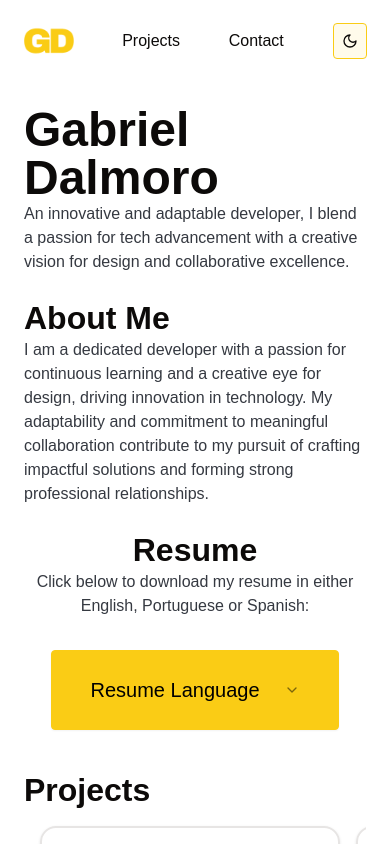
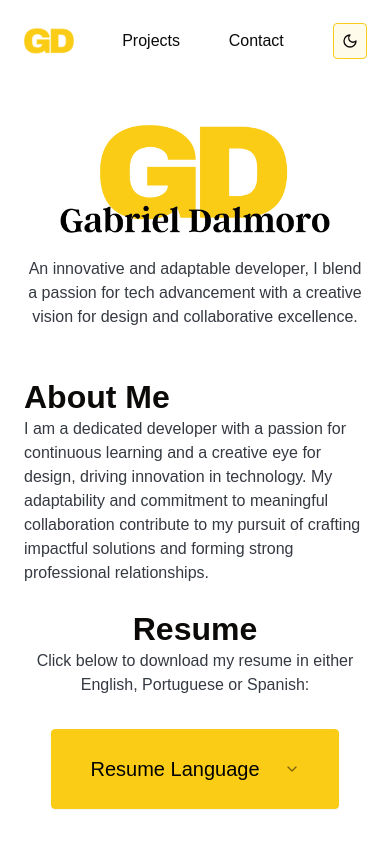
Before and after one commit to Gabriel-Dalmoro/my-website, a Next.js app: page / in a window 390 px wide. Shown: the top 844 px of the page. Built offline with nearby package versions, Linux system fonts and the light colour scheme.

Commit message:
add hero image; responsive to light or dark mode

```diff
--- a/app/page.tsx
+++ b/app/page.tsx
@@ -30,6 +30,7 @@ import {
 } from "lucide-react";
 import ResumeDropdown from "@/components/ResumeDropdown";
 import { ScrollArea, ScrollBar } from "@/components/ui/scroll-area";
+import HeroImage from "@/components/HeroImage";
 
 export default function Home() {
   const language = "english";
@@ -40,9 +41,10 @@ export default function Home() {
       {/* 🏗 Updated layout to use `container` for auto width handling */}
       <main className="max-w-container gap-lg p-lg sm:p-xl container mx-auto flex flex-col bg-background dark:bg-background">
         {/* ✅ Applied system typography */}
-        <section>
-          <h1 className="text-5xl font-bold md:text-8xl">Gabriel Dalmoro</h1>
-          <p className="text-text-secondary dark:text-text-secondary text-base">
+        <section className="mb-lg">
+          {/* <h1 className="text-5xl font-bold md:text-8xl">Gabriel Dalmoro</h1> */}
+          <HeroImage />
+          <p className="mt-sm text-text-secondary dark:text-text-secondary text-center text-base">
             {content.bio}
           </p>
         </section>
--- /dev/null
+++ b/components/HeroImage.tsx
@@ -0,0 +1,38 @@
+"use client";
+import Image from "next/image";
+import { useEffect, useState } from "react";
+
+const HeroImage = ({ size = 1200 }) => {
+  const [isDarkMode, setIsDarkMode] = useState(false);
+
+  useEffect(() => {
+    // 🔹 Function to check and update dark mode state
+    const updateDarkMode = () => {
+      setIsDarkMode(document.documentElement.classList.contains("dark"));
+    };
+
+    // 🔹 Run it once on mount
+    updateDarkMode();
+
+    // 🔹 Observe <html> for class changes
+    const observer = new MutationObserver(updateDarkMode);
+    observer.observe(document.documentElement, { attributes: true });
+
+    // 🔹 Cleanup observer on unmount
+    return () => observer.disconnect();
+  }, []);
+
+  return (
+    <div className="flex items-center justify-center">
+      <Image
+        src={isDarkMode ? "/hero-dark.png" : "/hero-light.png"}
+        width={size}
+        height={size}
+        alt="Gabriel Dalmoro Hero Section"
+        className="w-full max-w-[600px]"
+      />
+    </div>
+  );
+};
+
+export default HeroImage;
```
Also changed, not shown: public/hero-dark.png (added), public/hero-light.png (added).
